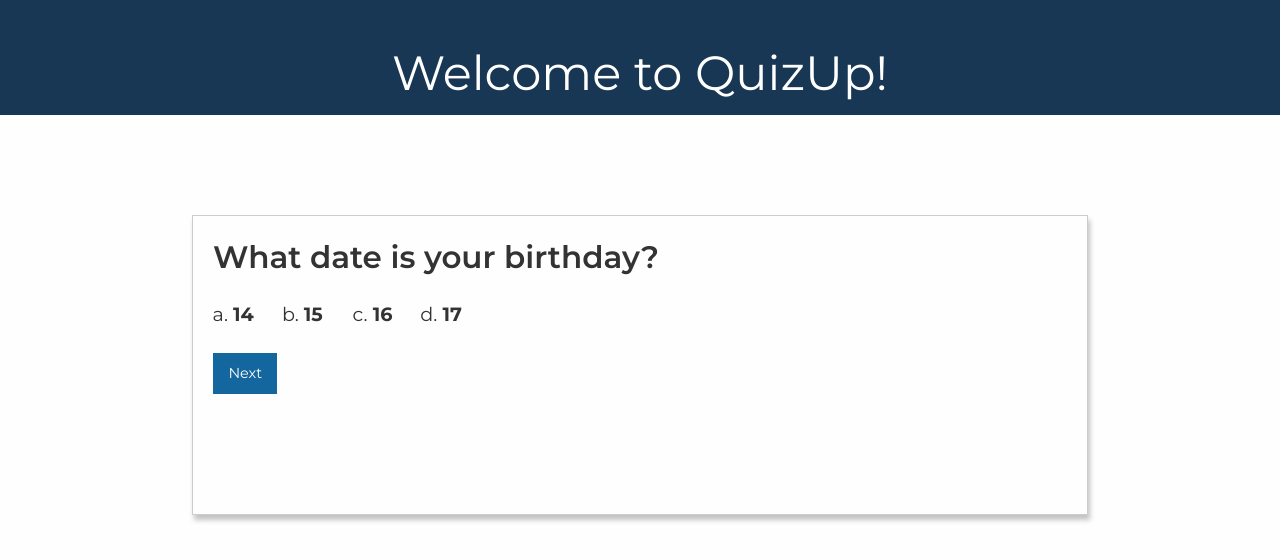
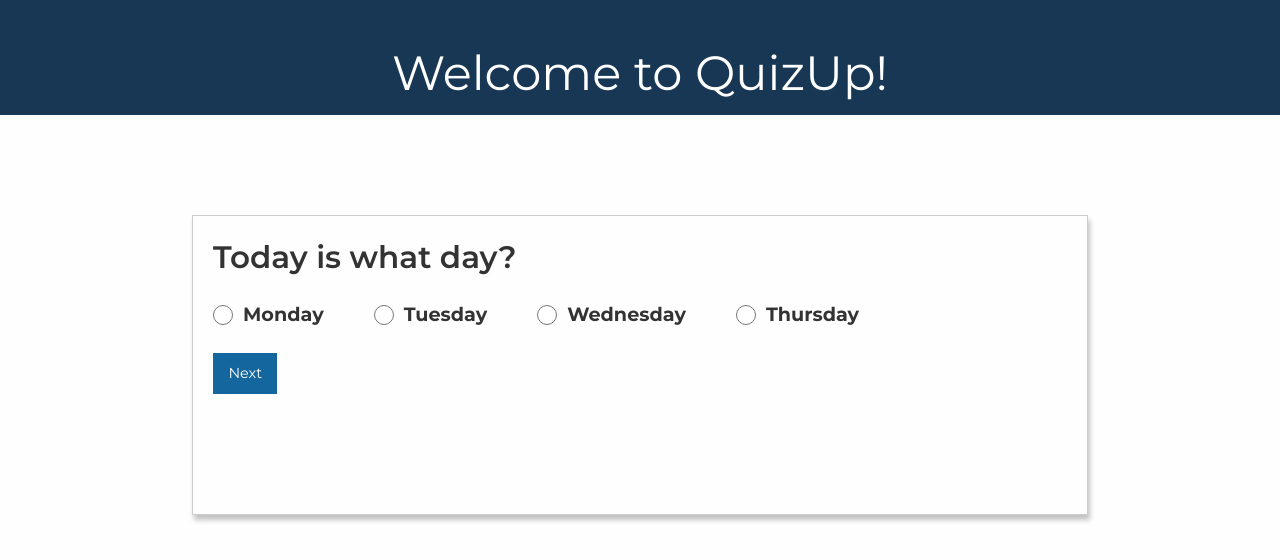
Before and after one commit to sidco0014/QuizUp, a plain HTML site: page index.html in a window 1280 px wide. Both pictures are taken after a click on the button "Next". Drawn offline with nearby package versions, Linux system fonts and the light colour scheme.

Commit message:
Refinded game logic, and updating points

```diff
--- a/css/main.css
+++ b/css/main.css
@@ -329,6 +329,8 @@ nav {
 .answer--choices {
     display: inline-block;
     width: 100%;
+    list-style: none;
+    margin-left: 0;
 }
 
 .answer--choices li {
@@ -336,16 +338,23 @@ nav {
     font-weight: 400;
     float: left;
     margin-left: 50px;
-    cursor: pointer;
-}
-
-.answer--choices li:hover {
-    color: #ff3300;
-    transition: all 0.3s ease-in-out;
 }
 
 .answer--choices li:first-child {
     margin-left: 0;
+}
+
+.answer--choices li b {
+    display: inline-block;
+    margin-left: 10px;
+}
+
+.answer--choices li input[type="radio"] {
+    cursor: pointer;
+    height: 30px;
+    width: 20px;
+    margin-bottom: 0;
+    vertical-align: bottom;
 }
 
 @media only screen and (max-width: 768px) {
--- a/index.html
+++ b/index.html
@@ -38,7 +38,7 @@
                 <div class="large-12 columns">
                     <div class="question--wrapper">
                         <h3 class="question--text"></h3>
-                        <ol type="a" class="answer--choices"></ol>
+                        <ul type="a" class="answer--choices"></ul>
                         <button class="button" id="next-question">Next</button>
                     </div>
                 </div>
@@ -48,7 +48,6 @@
 
     <div class="row">
         <div class="large-12 columns">
-
         </div>
     </div>
 
--- a/js/script.js
+++ b/js/script.js
@@ -2,14 +2,14 @@ $(document).ready(function () {
     var next_question_btn = $('#next-question');
     var question_arr = [
         {
-            question_id: 1,
+            question_id: 'Q_1',
             question_txt: "Today is what day?",
             question_points: 10,
             question_options: ['Monday', 'Tuesday', 'Wednesday', 'Thursday'],
             question_correct_ans: 'Wednesday'
         },
         {
-            question_id: 2,
+            question_id: 'Q_2',
             question_txt: "What date is your birthday?",
             question_points: 10,
             question_options: [14, 15, 16, 17],
@@ -17,7 +17,7 @@ $(document).ready(function () {
 
         },
         {
-            question_id: 3,
+            question_id: 'Q_3',
             question_txt: "What is the Bitcoin Value today?",
             question_points: 10,
             question_options: [10000, 9000, 8000, 7000],
@@ -25,49 +25,62 @@ $(document).ready(function () {
 
         }];
 
-    //Rendering the first question object
-    var first_question_obj = question_arr.splice(0, 1);
-    firstQuestionObject(first_question_obj);
-
     next_question_btn.click(function () {
         if (question_arr.length === 0) {
-            console.log("Last Question over");
+            alert("Game Over!");
         }
 
-     //Rendering the subsequent next question objects
-     var question_obj = question_arr.splice(0, 1);
-     nextQuestionObjects(question_obj);
+        //Rendering questions one by one on screen
+        var question_obj = question_arr.splice(0, 1);
+        renderQuestionObjects(question_obj);
     })
 
 });
 
-
-function firstQuestionObject(first_question_obj) {
+function renderQuestionObjects(question_obj) {
     var question_text = $('.question--text');
     var answer_choices = $('.answer--choices');
-    var result =[];
-    for (var i = 0; i < first_question_obj.length; i++) {
-        question_text.html(first_question_obj[i].question_txt);
-        for (var j = 0; j < first_question_obj[i].question_options.length; j++) {
+
+    for (var i = 0; i < question_obj.length; i++) {
+        question_text.html(question_obj[i].question_txt);
+        var question_correct_answer = question_obj[i].question_correct_ans;
+        var result = [];
+        for (var j = 0; j < question_obj[i].question_options.length; j++) {
             result.push('<li>');
-            result.push("<b>"+ first_question_obj[i].question_options[j] + "</b>");
+            result.push('<input ' +
+                'type="radio" ' +
+                'name="' + question_obj[i].question_id + '" ' +
+                'value="' + question_obj[i].question_options[j] + '">');
+
+            result.push("<b>" + question_obj[i].question_options[j] + "</b>");
             result.push('</li>');
             answer_choices.html(result.join(''));
         }
+
+        $('input[name="' + question_obj[i].question_id + '"]:radio').on('click', function () {
+            var selected_answer_choice = $(this).val();
+            console.log(selected_answer_choice);
+            checkCorrectAnswer(question_correct_answer, selected_answer_choice, question_obj);
+        });
     }
 }
 
-function nextQuestionObjects(question_obj) {
-    var question_text = $('.question--text');
-    var answer_choices = $('.answer--choices');
-    for (var i = 0; i < question_obj.length; i++) {
-        question_text.html(question_obj[i].question_txt);
-        var result =[];
-        for (var j = 0; j < question_obj[i].question_options.length; j++) {
-            result.push('<li>');
-            result.push("<b>"+ question_obj[i].question_options[j] + "</b>");
-            result.push('</li>');
-            answer_choices.html(result.join(''));
-        }
+
+function checkCorrectAnswer(question_correct_answer, selected_answer_choice, question_obj) {
+    if (question_correct_answer == selected_answer_choice) {
+        console.log("Correct Answer selected!");
+        UpdatePoints(question_obj);
+    }
+    else {
+        console.log("Incorrect Answer");
     }
 }
+
+var totalPoints = 0;
+
+function UpdatePoints(question_obj) {
+    for (var i = 0; i < question_obj.length; i++) {
+        totalPoints += question_obj[i].question_points;
+    }
+    console.log(totalPoints);
+}
```
